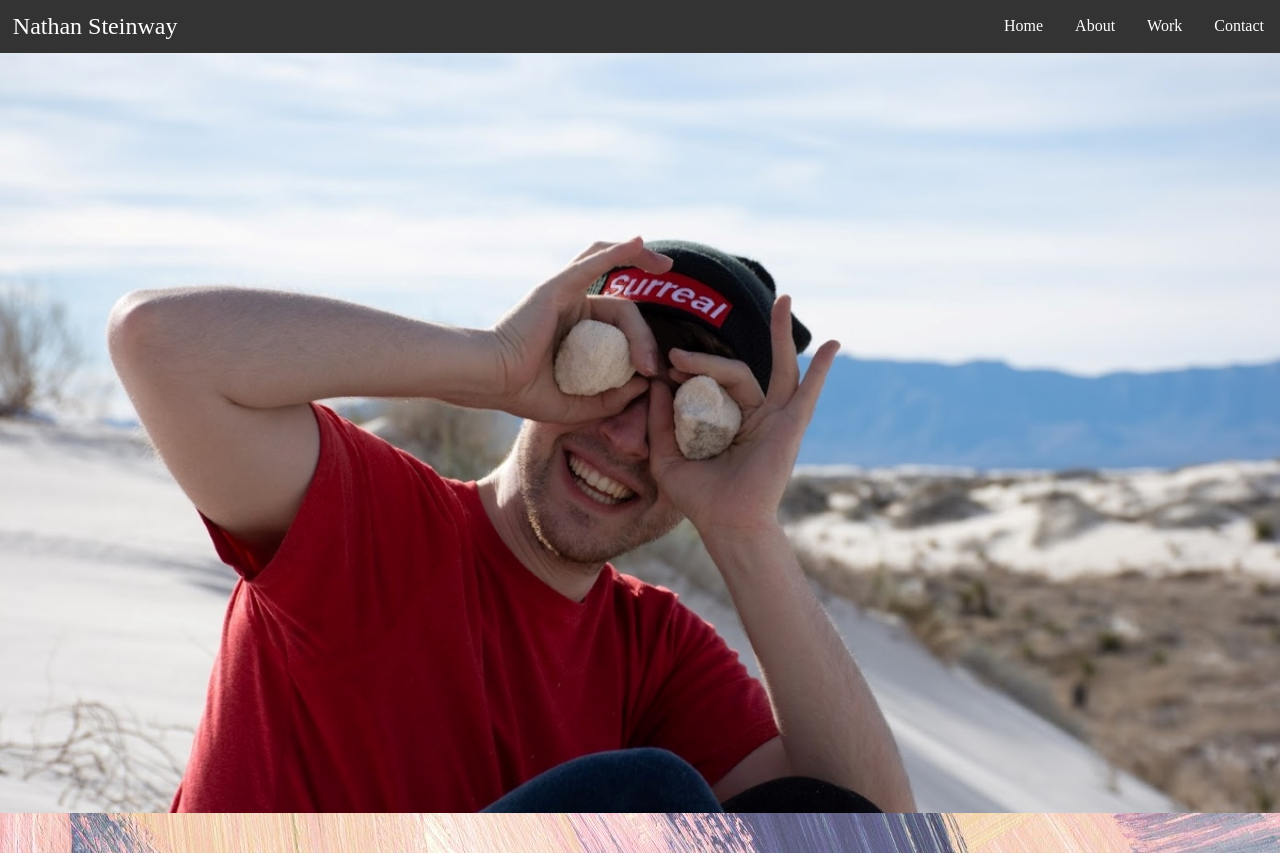
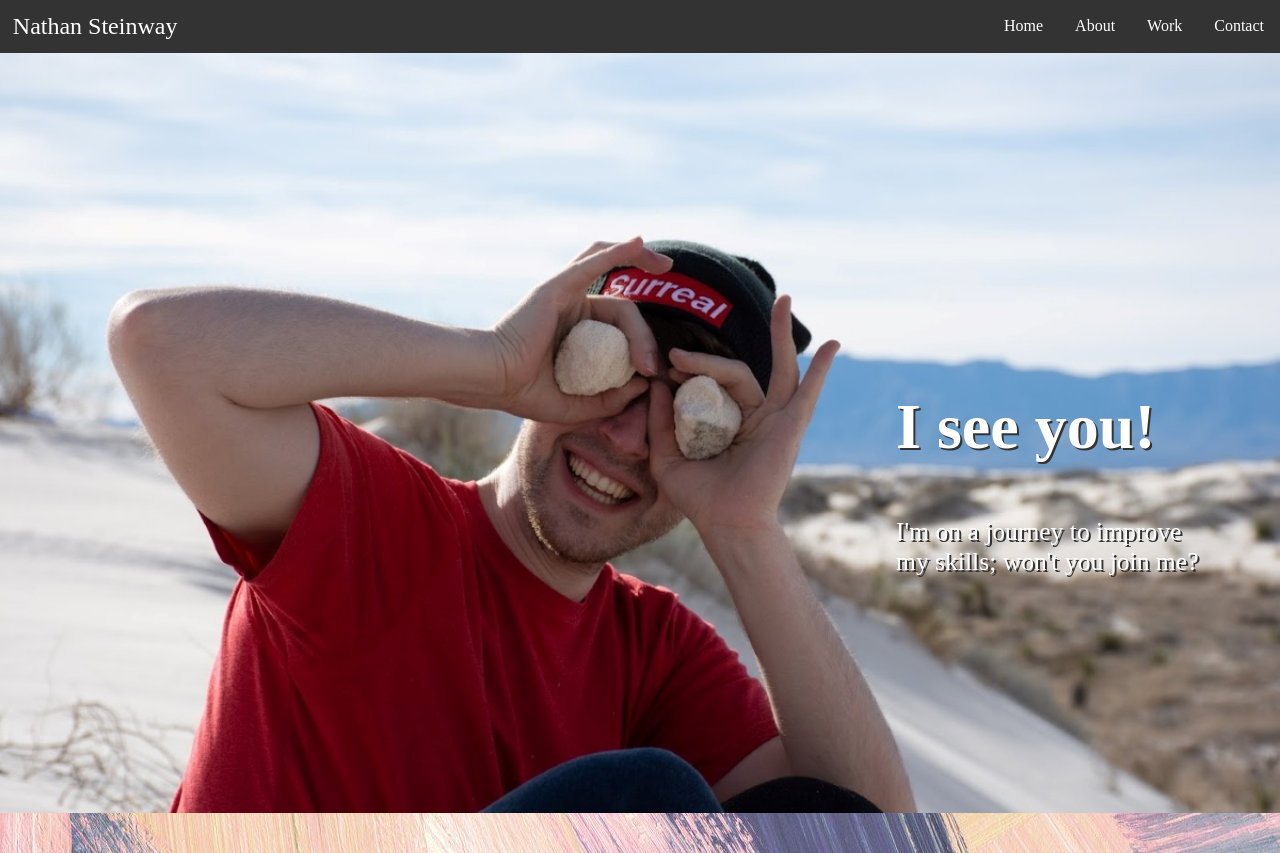
Before and after one commit to NathanSteinway/NathanSteinway.github.io, a plain HTML site: page index.html in a window 1280 px wide. Drawn offline with Linux system fonts and the light colour scheme.

Commit message:
preliminary landing page complete

```diff
--- a/index.html
+++ b/index.html
@@ -36,6 +36,14 @@
 
             <section id='Home' class="one">
 
+
+                <div class="homeText">
+                    <h1 class="homeH1">I see you!</h1>
+                    <p class="homeP">I'm on a journey to improve my skills; won't you join me?</p>
+                </div>
+
+
+
             </section>
             <section id='About' class="two">
                 <h1>About</h1>
--- a/style.css
+++ b/style.css
@@ -81,30 +81,28 @@ section {
     overflow-y: scroll;
 }
 
-#homeText{
-    width:30%;
-}
-
-#homeH1{
-    font-size: 600%;
-}
-
-#homeP{
-    font-size: 120%;
-    padding-top:25px;
-}
-
 .one {
     height: 95vh;
     background-image: url('./imgs/HEK_2024_resize.jpg');
     background-size:cover;
-    background-repeat: no-repeat;
     background-position: center;
+    justify-content: right;
 }
 
-.oneBgImg {
+.homeText {
+    color: white;
+    text-shadow: 2px 2px #333;
+    margin: 5%;
+    width: 25vw;
+}
 
+.homeH1 {
+    font-size: 5vw;
+    padding-top: 23%;
+}
 
+.homeP {
+    font-size: 2vw;
 }
 
 .two {
```
